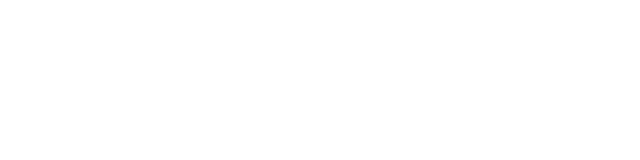
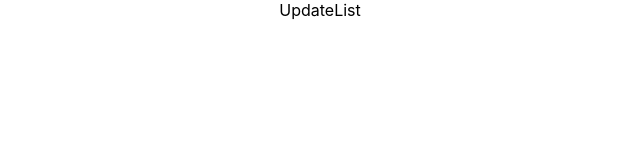
Before and after one commit to abhishekrawe/restaurant-listing, a React (Create React App) app in the folder frontend/: page /updatelist/1 in a window 1280 px wide. Before the commit this address had no page. Shown: the top 160 px of the page, without its empty margins (320-960 px from the left). Built offline with nearby package versions, Linux system fonts and the light colour scheme; the HTML template or start-up script is replaced by a standard one.

Commit message:
Fixex Isuse With handleDelete

```diff
--- a/frontend/src/App.js
+++ b/frontend/src/App.js
@@ -11,7 +11,7 @@ function App() {
         <Routes>
           <Route path="/" element={<Restaurant />} />
           <Route path="/addlist" element={<AddList />} />
-          <Route path="/updatelist" element={<UpdateList />} />
+          <Route path="/updatelist/:id" element={<UpdateList />} />
         </Routes>
       </BrowserRouter>
     </div>
--- a/frontend/src/pages/Restaurant.jsx
+++ b/frontend/src/pages/Restaurant.jsx
@@ -22,8 +22,8 @@ function Restaurant() {
 
   const handleDelete = async (id) => {
     try {
-      await axios.delete("http://localhost:5500/restaurants/"+id)
-        window.location.reload()
+      await axios.delete("http://localhost:5500/restaurant/"+id)
+        window.location.reload();
     }catch(err) {
        console.log(err);
     }
@@ -54,7 +54,7 @@ function Restaurant() {
             </Typography>
           </CardContent>
           <Button className="delete" onClick={() => handleDelete(restaurant.id)}>Delete</Button>
-          <Button className="update">Update</Button>
+          <Button className="update"> <Link to={`/updatelist/${restaurant.id}`}>Update </Link></Button>
         </Card>
       ))}
     </div>
```
Also changed, not shown: 1 other file (tests, documents, lock files or other folders).
